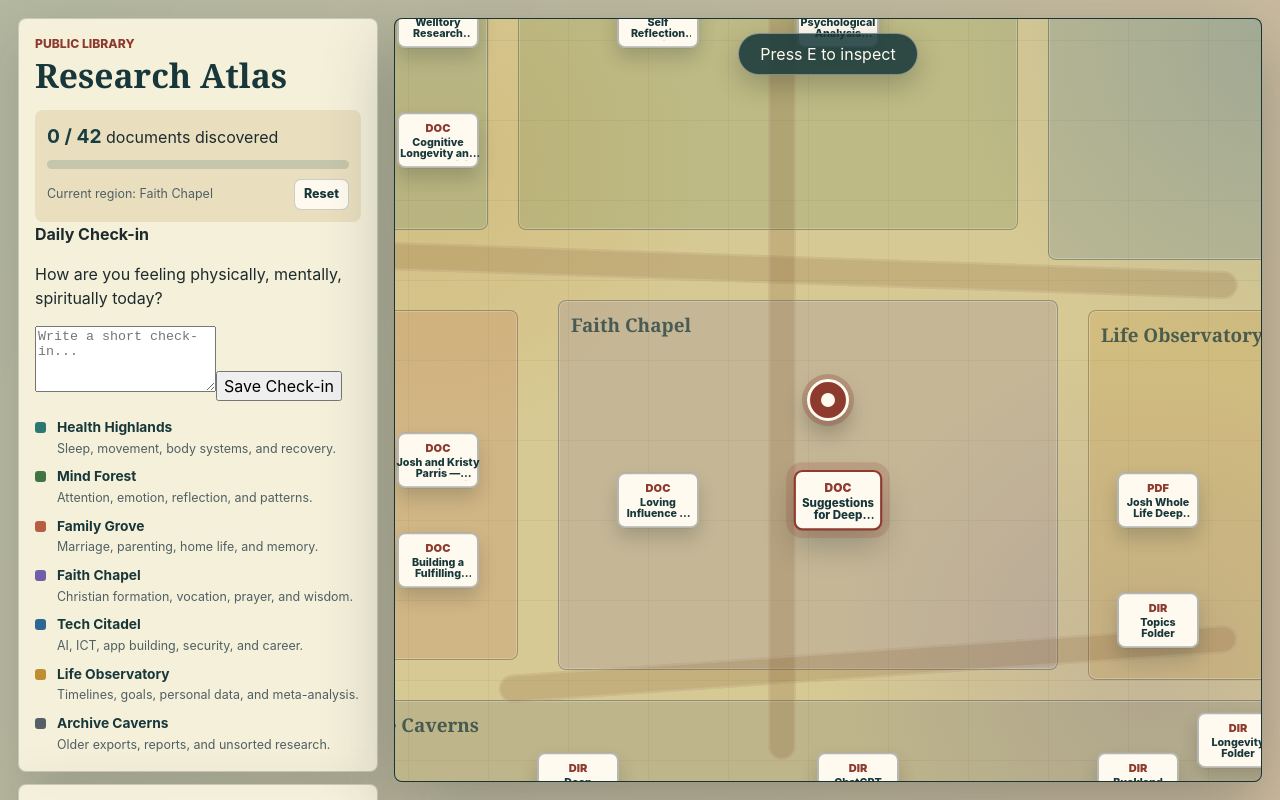
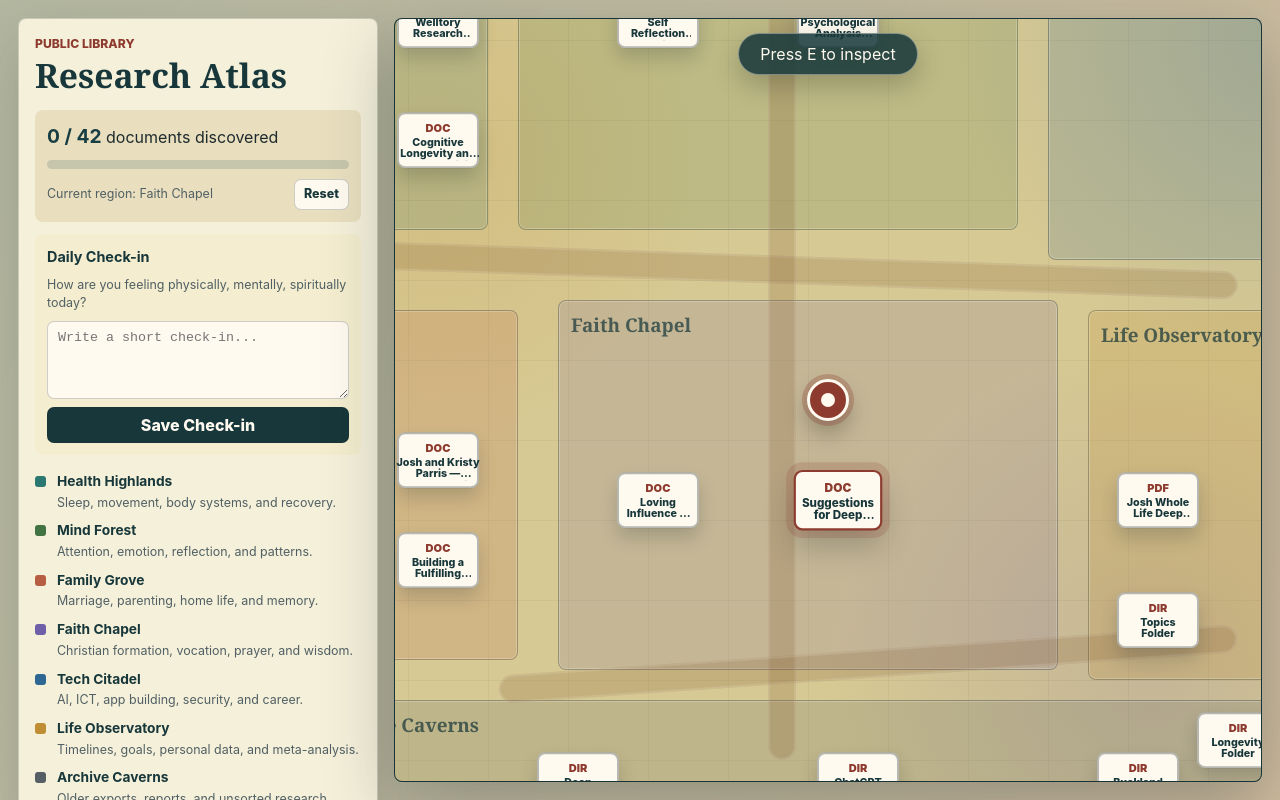
Before and after one commit to joshualparris/ResearchAtlas, a React (Vite) app: page / in a window 1280 px wide. Shown: the top 800 px of the page. Built offline with nearby package versions, Linux system fonts and the light colour scheme.

Commit message:
Finish focus mode experience

```diff
--- a/src/App.tsx
+++ b/src/App.tsx
@@ -424,7 +424,7 @@ export default function App() {
   const isFocusActive = focusMode && selectedDocument !== null;
 
   return (
-    <main className="app-shell">
+    <main className={isFocusActive ? "app-shell app-shell--focus" : "app-shell"}>
       {!isFocusActive && (
         <div className="app-layout">
           <div className="side-column">
@@ -478,7 +478,7 @@ export default function App() {
       </div>
       )}
 
-      {viewMode === "map" && (
+      {!isFocusActive && viewMode === "map" && (
         <div className="touch-controls" aria-label="Touch movement controls">
           <button
             type="button"
@@ -537,7 +537,7 @@ export default function App() {
           discovered={discoveredIds.has(selectedDocument.id)}
           focusMode={focusMode}
           onToggleFocusMode={() => setFocusMode((current) => !current)}
-          onClose={() => setSelectedDocument(null)}
+          onClose={closeDocument}
           relatedDocuments={relatedDocuments}
           onInspectRelated={inspectDocument}
         />
--- a/src/styles.css
+++ b/src/styles.css
@@ -143,6 +143,68 @@ button {
   background: #fffaf0;
   font-size: 0.78rem;
   font-weight: 800;
+}
+
+.sidebar-checkin,
+.sidebar-suggestions {
+  display: grid;
+  gap: 8px;
+  margin-top: 12px;
+  border-radius: 8px;
+  padding: 12px;
+  background: #f4edcf;
+}
+
+.sidebar-checkin strong,
+.suggestion-card strong {
+  color: #17373a;
+  font-size: 0.9rem;
+}
+
+.sidebar-checkin p,
+.suggestion-card p {
+  margin: 0;
+  color: #516064;
+  font-size: 0.78rem;
+}
+
+.sidebar-checkin textarea {
+  width: 100%;
+  resize: vertical;
+  border: 1px solid rgba(30, 43, 45, 0.22);
+  border-radius: 7px;
+  padding: 8px 10px;
+  color: #1e2b2d;
+  background: #fffaf0;
+}
+
+.sidebar-checkin button {
+  min-height: 36px;
+  border: 1px solid rgba(30, 43, 45, 0.22);
+  border-radius: 7px;
+  color: #fffaf0;
+  background: #17373a;
+  font-weight: 800;
+}
+
+.suggestion-card {
+  border: 1px solid rgba(30, 43, 45, 0.14);
+  border-radius: 8px;
+  padding: 10px;
+  background: rgba(255, 250, 240, 0.62);
+}
+
+.suggestion-card + .suggestion-card {
+  margin-top: 8px;
+}
+
+.suggestion-card ul {
+  display: grid;
+  gap: 5px;
+  margin: 8px 0 0;
+  padding-left: 18px;
+  color: #37484c;
+  font-size: 0.78rem;
 }
 
 .region-legend {
@@ -476,10 +538,30 @@ button {
   padding: 18px;
 }
 
+.app-shell--focus {
+  display: grid;
+  place-items: center;
+  padding: 18px;
+}
+
+.app-shell--focus .document-panel {
+  position: static;
+  width: min(760px, calc(100vw - 36px));
+  max-height: calc(100vh - 36px);
+  overflow: auto;
+}
+
 .document-panel__header {
   display: flex;
   gap: 12px;
   justify-content: space-between;
+}
+
+.document-panel__header-actions {
+  display: flex;
+  flex: 0 0 auto;
+  gap: 8px;
+  align-items: start;
 }
 
 .document-panel h2,
@@ -495,6 +577,17 @@ button {
   height: 36px;
   flex: 0 0 auto;
   font-weight: 900;
+}
+
+.secondary-button {
+  min-height: 36px;
+  border: 1px solid rgba(30, 43, 45, 0.22);
+  border-radius: 7px;
+  padding: 6px 10px;
+  color: #17373a;
+  background: #fffaf0;
+  font-size: 0.82rem;
+  font-weight: 800;
 }
 
 .document-panel__meta {
```
